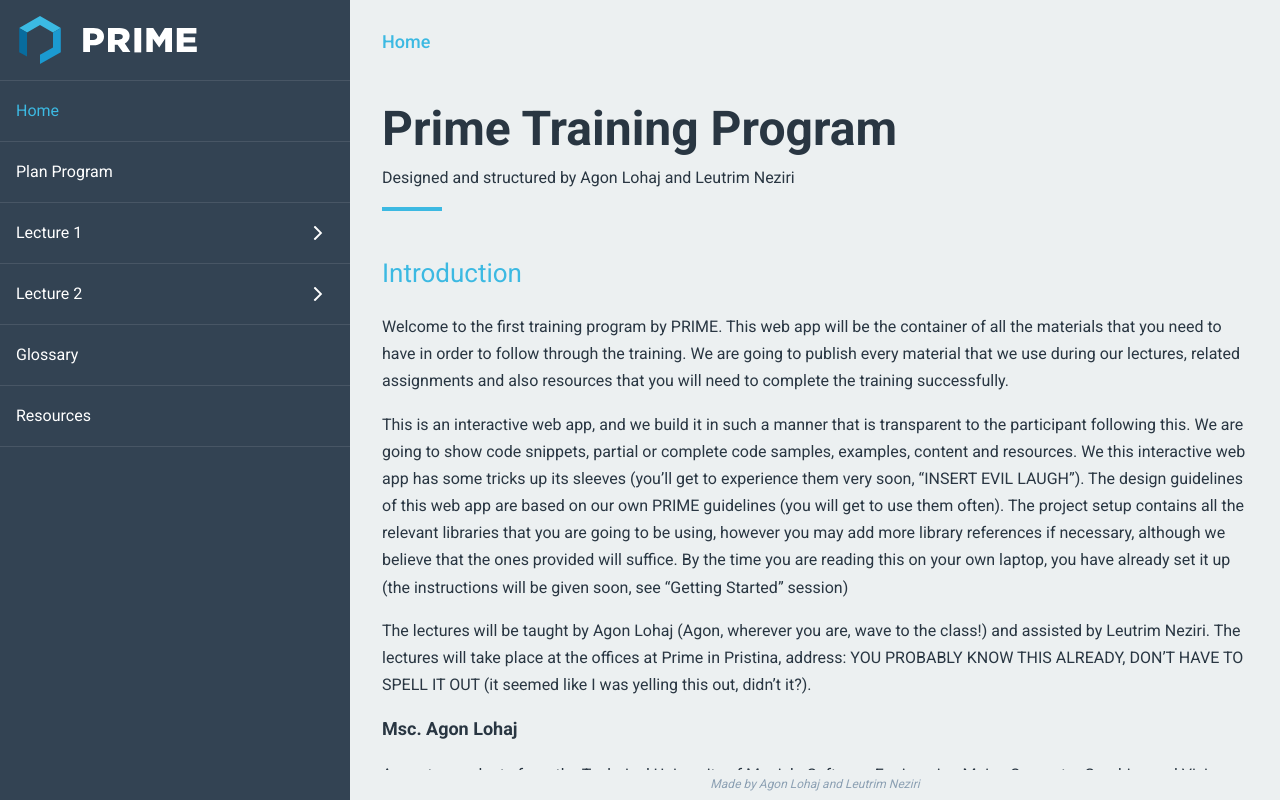
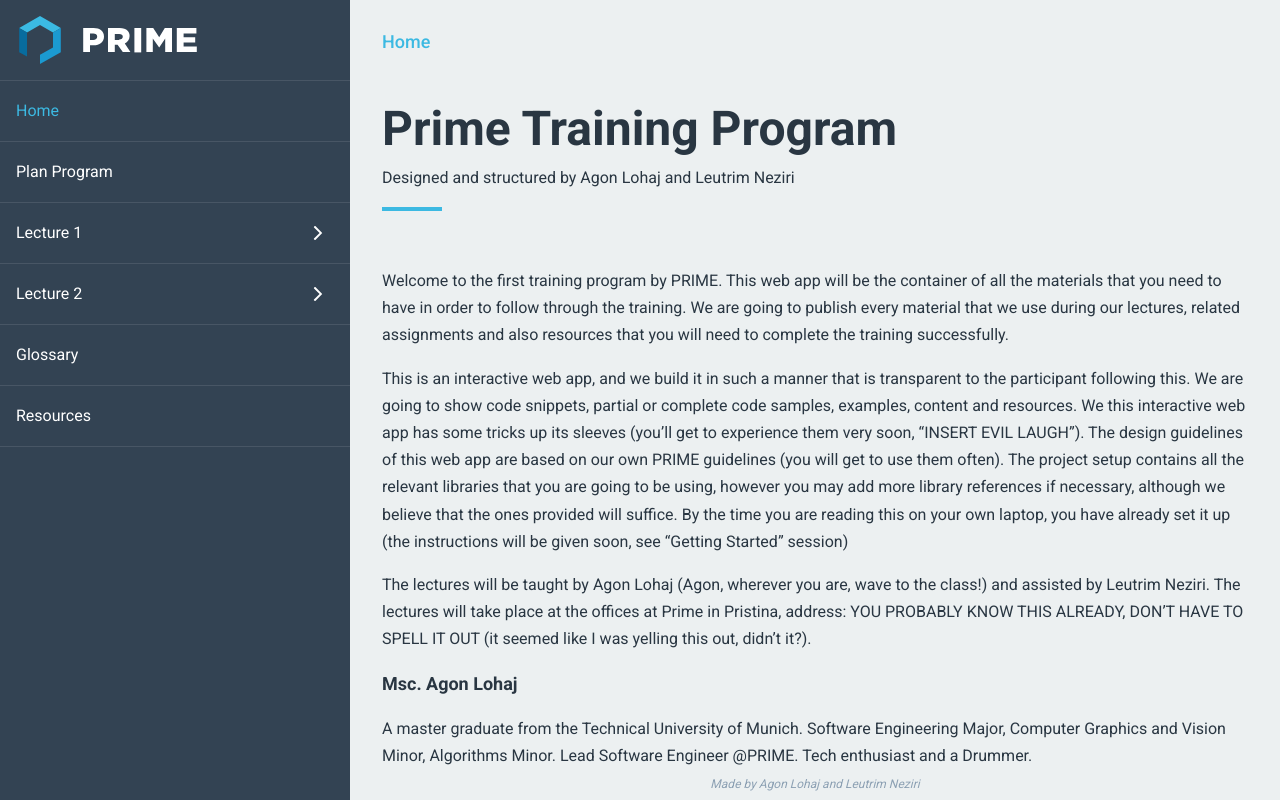
Before and after one commit to andi-hoxha/front-end-training, a React app: page / in a window 1280 px wide. Built offline with nearby package versions, Linux system fonts and the light colour scheme.

Commit message:
refactored

```diff
--- a/src/pages/Home.js
+++ b/src/pages/Home.js
@@ -26,7 +26,6 @@
           <Typography>Designed and structured by Agon Lohaj and Leutrim Neziri</Typography>
           <Divider />
         </Typography>
-        <Typography variant={'subHeading'} lead>Introduction</Typography>
         <Typography variant={'p'}>
           Welcome to the first training program by PRIME. This web app will be the container of all the materials that you need to have in order to follow through the training. We are going to publish every material that we use during our lectures, related assignments and also resources that you will need to complete the training successfully.
         </Typography>
--- a/src/pages/lecture1/GettingStarted.js
+++ b/src/pages/lecture1/GettingStarted.js
@@ -55,7 +55,7 @@
             <li>VS Code</li>
             <li>MongoDB Community Server</li>
             <li>Node Package Manager (NPM), part of the Node JS framework</li>
-            <li>Mac or Windows OS (Duuh!)</li>
+            <li>Mac or Windows OS</li>
           </ol>
         </Typography>
         <Typography variant={'p'}>
```
